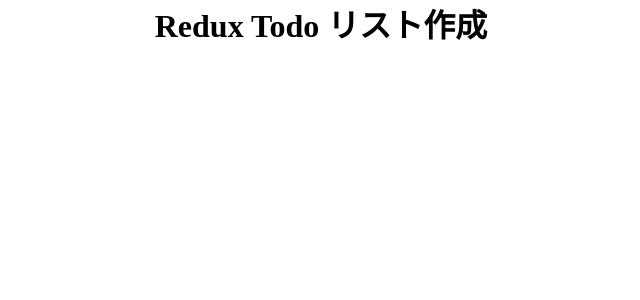
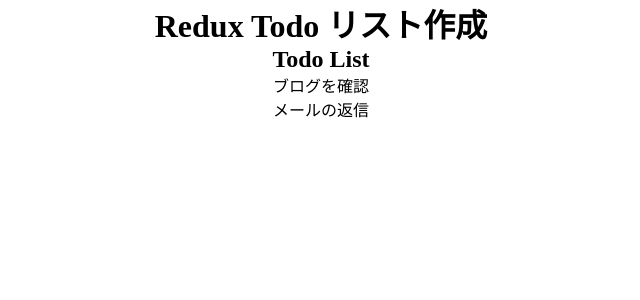
Before and after one commit to kazufoot21/redux-todo, a React (Create React App) app: page / in a window 1280 px wide. Shown: the top 300 px of the page, without its empty margins (319-959 px from the left). Built offline with nearby package versions, Linux system fonts and the light colour scheme.

Commit message:
access todo and show

```diff
--- a/src/App.js
+++ b/src/App.js
@@ -1,9 +1,17 @@
 import './App.css';
+import { useSelector } from 'react-redux';
 
 function App() {
+  const lists = useSelector((state) => state.lists);
   return (
     <div className="App">
       <h1>Redux Todo リスト作成</h1>
+      <h2>Todo List</h2>
+      <ul>
+        {lists.map((list, index) => (
+          <li key={index}>{list.name}</li>
+        ))}
+      </ul>
     </div>
   );
 }
```
